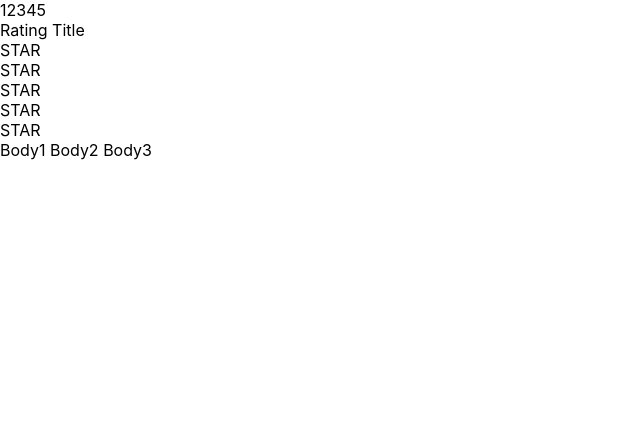
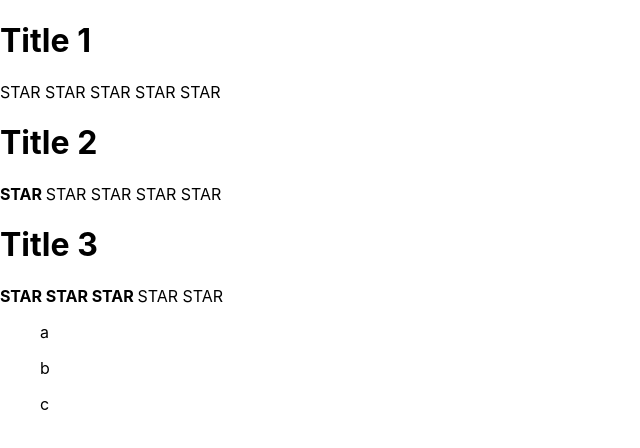
Before and after one commit to rutkovsky/react-kabzda, a React (Create React App) app: page / in a window 1280 px wide. Shown: the top 448 px of the page, without its empty margins (0-640 px from the left). Built offline with nearby package versions, Linux system fonts and the light colour scheme.

Commit message:
04-propstype

```diff
--- a/src/App.tsx
+++ b/src/App.tsx
@@ -1,55 +1,19 @@
 import React from 'react';
 import './App.css';
+import Rating from './components/Rating/Rating';
+import Accordion from './components/Accordion/Accordion';
 
 function App() {
     console.log('App rendering')
     return (
         <div>
-            12345
-            <Rating/>
+            <Rating stars={0} title={'Title 1'}/>
+            <Rating stars={1} title={'Title 2'}/>
+            <Rating stars={3} title={'Title 3'}/>
+            <Accordion colapsed = {false}/>
+            <Accordion colapsed = {true}/>
         </div>
     );
 }
 
-function Rating() {
-    console.log('Rating rendering')
-    return (
-        <div>
-            <RatingTitle/>
-            <Star/>
-            <RatingBody/>
-        </div>
-    )
-}
-
 export default App;
-
-function Star() {
-    console.log('Star rendering')
-    debugger
-    return (
-        <div>
-            <div>STAR</div>
-            <div>STAR</div>
-            <div>STAR</div>
-            <div>STAR</div>
-            <div>STAR</div>
-        </div>
-    )
-}
-
-function RatingTitle() {
-    console.log('RatingTitle rendering')
-    return <>Rating Title</>
-}
-
-function RatingBody() {
-    console.log('RatingBody rendering')
-    return (
-        <div>
-            Body1
-            Body2
-            Body3
-        </div>
-    )
-}
--- /dev/null
+++ b/src/components/Accordion/Accordion.tsx
@@ -0,0 +1,22 @@
+type AccordionPropsType = {
+    colapsed: boolean;
+}
+
+function Accordion(props: AccordionPropsType) {
+    if (props.colapsed === false) {
+        return (
+            <div>
+                <ul>a</ul>
+                <ul>b</ul>
+                <ul>c</ul>
+            </div>
+        )
+    }
+    else {
+        return (
+            <div></div>
+        )
+    }
+}
+
+export default Accordion;
--- /dev/null
+++ b/src/components/Rating/Rating.tsx
@@ -0,0 +1,73 @@
+import React from 'react';
+import Star from './Star';
+
+type RatingPropsType = {
+    stars: number;
+    title: string;
+}
+
+function Rating(props: RatingPropsType) {
+    console.log('Rating rendering')
+    if (props.stars === 1) return <div>
+        <RatingTitle title1={props.title}/>
+        <Star selected={true}/>
+        <Star selected={false}/>
+        <Star selected={false}/>
+        <Star selected={false}/>
+        <Star selected={false}/>
+    </div>
+    if (props.stars === 2) return <div>
+        <RatingTitle title1={props.title}/>
+        <Star selected={true}/>
+        <Star selected={true}/>
+        <Star selected={false}/>
+        <Star selected={false}/>
+        <Star selected={false}/>
+    </div>
+    if (props.stars === 3) return <div>
+        <RatingTitle title1={props.title}/>
+        <Star selected={true}/>
+        <Star selected={true}/>
+        <Star selected={true}/>
+        <Star selected={false}/>
+        <Star selected={false}/>
+    </div>
+    if (props.stars === 4) return <div>
+        <RatingTitle title1={props.title}/>
+        <Star selected={true}/>
+        <Star selected={true}/>
+        <Star selected={true}/>
+        <Star selected={true}/>
+        <Star selected={false}/>
+    </div>
+    if (props.stars === 5) return <div>
+        <RatingTitle title1={props.title}/>
+        <Star selected={true}/>
+        <Star selected={true}/>
+        <Star selected={true}/>
+        <Star selected={true}/>
+        <Star selected={true}/>
+    </div>
+    else {
+        return (
+            <div>
+                <RatingTitle title1={props.title}/>
+                <Star selected={false}/>
+                <Star selected={false}/>
+                <Star selected={false}/>
+                <Star selected={false}/>
+                <Star selected={false}/>
+            </div>
+        )
+    }
+}
+export default Rating;
+
+type RatingTitlePropsType = {
+    title1: string;
+}
+
+export function RatingTitle(props: RatingTitlePropsType) {
+    console.log('RatingTitle rendering')
+    return <h1>{props.title1}</h1>
+}
--- /dev/null
+++ b/src/components/Rating/Star.tsx
@@ -0,0 +1,16 @@
+import React from 'react';
+
+type StarPropsType = {
+    selected: boolean;
+}
+
+function Star(props: StarPropsType) {
+    if (props.selected === true) {
+        return <span><b>STAR </b></span>
+    } else {
+        return <span>STAR </span>
+    }
+
+}
+
+export default Star;
```
